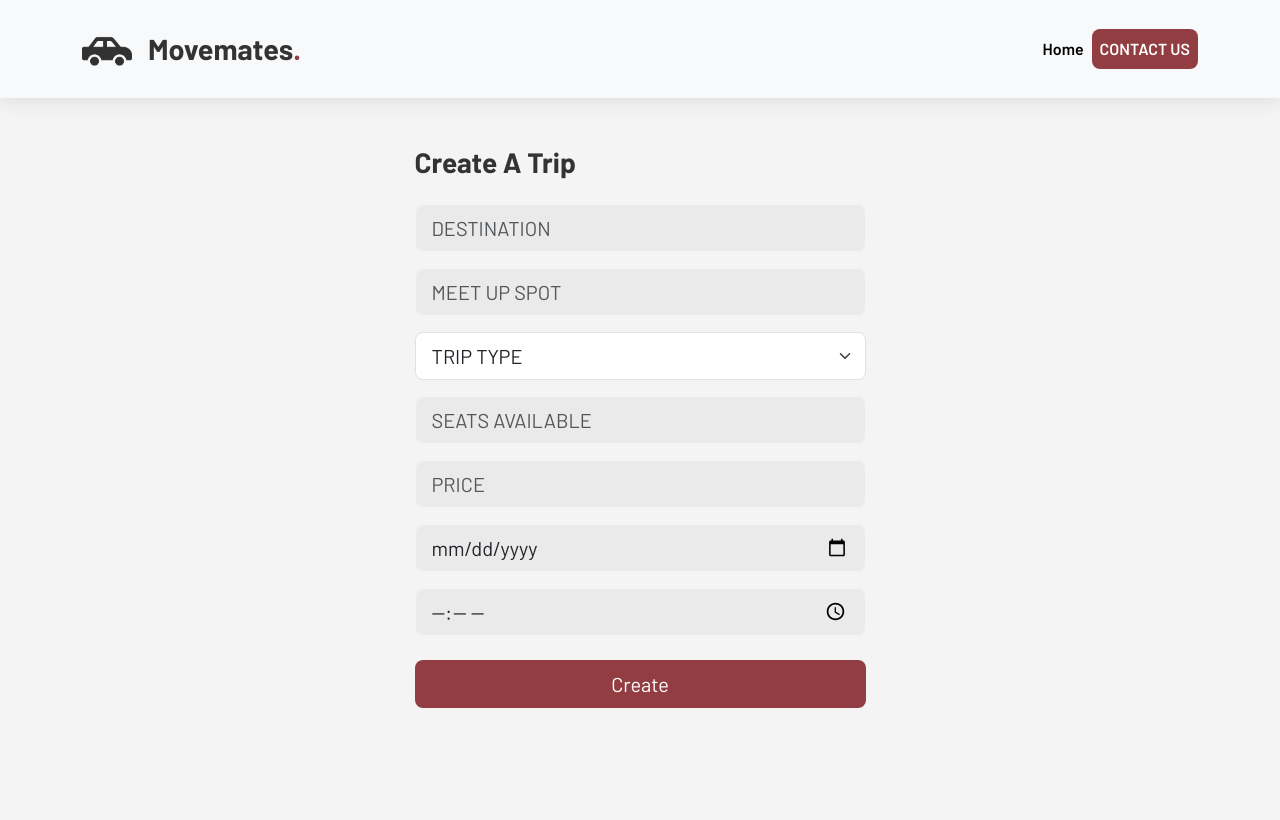
After one commit to nignig0/web-tech-project, a PHP site: page /create_trip.php in a window 1280 px wide. The commit adds this page. Run offline with PHP 8.4, Linux system fonts and the light colour scheme; the visitor is signed in with stand-in values (Sample User, id 1).

Commit message:
create trip works!

```diff
--- /dev/null
+++ b/create_trip.php
@@ -0,0 +1,104 @@
+<?php
+include "php_functions/auth_utils.php";
+session_start();
+checkRole();
+
+?>
+
+<!DOCTYPE html>
+<html lang="en">
+<head>
+    <meta charset="UTF-8">
+    <meta name="viewport" content="width=device-width, initial-scale=1.0">
+    <title>MoveMates</title>
+    <link href="https://cdn.jsdelivr.net/npm/bootstrap@5.3.0/dist/css/bootstrap.min.css" rel="stylesheet">
+    <link rel="stylesheet" href="css/style.css">
+</head>
+<body>
+    <!-- main navigation -->
+    <nav class="navbar navbar-expand-lg bg-body-tertiary navbar-light sticky-top">
+        <div class="container">
+            <div class="col-auto logo-container d-flex align-items-center">
+                <img src="images/navbar/logo.png" alt="logo" class="logo">
+                <a class="navbar-brand" href="#">Movemates<span>.</span></a>
+            </div>
+            <button class="navbar-toggler" type="button" data-bs-toggle="collapse" data-bs-target="#navbarNav" aria-controls="navbarNav" aria-expanded="false" aria-label="Toggle navigation">
+            <span class="navbar-toggler-icon"></span>
+            </button>
+            <div class="collapse navbar-collapse" id="navbarNav">
+            <ul class="navbar-nav ms-auto">
+                <li class="nav-item">
+                    <a class="nav-link active"  href="index.html">Home</a>
+                </li>
+                <li class="nav-item">
+                    <a class="nav-link active text-white btn btn-primary" data-bs-toggle="modal" data-bs-target="#contactModal" href="#contact">Contact Us</a>
+                </li>
+            </ul>
+            </div>
+        </div>
+    </nav>
+
+    <!-- create trip form -->
+    <div class="container mt-4">
+        <div class="row justify-content-center">
+            <div class="col-12 col-md-6 col-lg-5">
+                <!-- Header -->
+                <div class="d-flex justify-content-between align-items-center mb-4">
+                    <div class="d-flex align-items-center">
+                        <i class="bi bi-gender-male me-2"></i>
+                    </div>
+                </div>
+                <!-- Form Title -->
+                <h3 class="mb-4">Create A Trip</h3>
+                <!-- Form -->
+                <form action = "php_functions/trip_functions.php?action=createTrip" method="POST">
+                    <div class="mb-3">
+                        <input type="text" class="form-control form-control-lg" placeholder="DESTINATION" name="destination">
+                    </div>
+
+                    <div class="mb-3">
+                        <input type="text" class="form-control form-control-lg" placeholder="MEET UP SPOT" name="meetUpSpot">
+                    </div>
+
+                    <!-- Trip Type Dropdown -->
+                    <div class="mb-3">
+                        <select class="form-select form-select-lg" aria-label="Trip Type Selection" name="tripType">
+                            <option selected disabled>TRIP TYPE</option>
+                            <!-- <option value="roundTrip">Round Trip</option> -->
+                            <option value="oneWay">One Way</option>
+                        </select>
+                    </div>
+
+                    <div class="mb-3">
+                        <input type="number" class="form-control form-control-lg" placeholder="SEATS AVAILABLE" name="seats">
+                    </div>
+
+                    <div class="mb-3">
+                        <input type="text" class="form-control form-control-lg" placeholder="PRICE" name="cost">
+                    </div>
+
+                    <div class="mb-3">
+                        <input type="date" class="form-control form-control-lg" placeholder="DEPARTURE DATE" name="depDate">
+                    </div>
+
+                    <div class="mb-3">
+                        <input type="time" class="form-control form-control-lg" placeholder="DEPARTURE TIME" name="depTime">
+                    </div>
+
+                    <!-- Create Button -->
+                    <div class="d-grid gap-2 mt-4">
+                        <button type="submit" class="btn text-white btn-lg" style="background-color:#923D41;">Create</button>
+                    </div>
+                </form>
+            </div>
+        </div>
+    </div>
+
+    <!-- Keep the contact modal section as is -->
+    <section>
+        <!-- ... (rest of the contact modal code) ... -->
+    </section>
+
+    <script src="https://cdn.jsdelivr.net/npm/bootstrap@5.3.0/dist/js/bootstrap.bundle.min.js"></script>
+</body>
+</html>
--- a/php_functions/auth_utils.php
+++ b/php_functions/auth_utils.php
@@ -7,7 +7,6 @@ ini_set('display_errors', 1);
 $baseDir = dirname(__DIR__);
 
 function checkRole(){
-    echo $_SESSION;
     if(!isset($_SESSION['id'])){
         header('Location: '.$baseDir.'index.php');
     }
--- a/php_functions/login.php
+++ b/php_functions/login.php
@@ -2,13 +2,14 @@
 include(__DIR__ . '/../db/config.php');
 error_reporting(E_ALL);
 ini_set('display_errors', 1);
+session_start();
 
 $baseDir = dirname(__DIR__);
 
 function login($email, $password){
     global $conn;
 
-    $statement = $conn->prepare('SELECT id, email, password, role FROM mm_users WHERE email = ?');
+    $statement = $conn->prepare('SELECT id, email, password, role, firstName FROM mm_users WHERE email = ?');
     if(!$statement){
         die('Error in connection '. $conn->error);
     }
@@ -28,7 +29,6 @@ function login($email, $password){
             $_SESSION['role'] = $row['role'];
 
             header('Location: /~tanitoluwa.adebayo/web-tech-project/feed.php'); #take them to the feed
-
         }
     }else{
         echo "<script>alert('password or email are incorrect')</script>";
--- a/php_functions/register.php
+++ b/php_functions/register.php
@@ -3,6 +3,7 @@
 include(__DIR__ . '/../db/config.php');
 error_reporting(E_ALL);
 ini_set('display_errors', 1);
+session_start();
 
 $baseDir = dirname(__DIR__);
 
```
Also changed, not shown: feed.php (+10 -5 lines), js/feed.js (+29 -5 lines), php_functions/trip_functions.php (+43 -5 lines).
